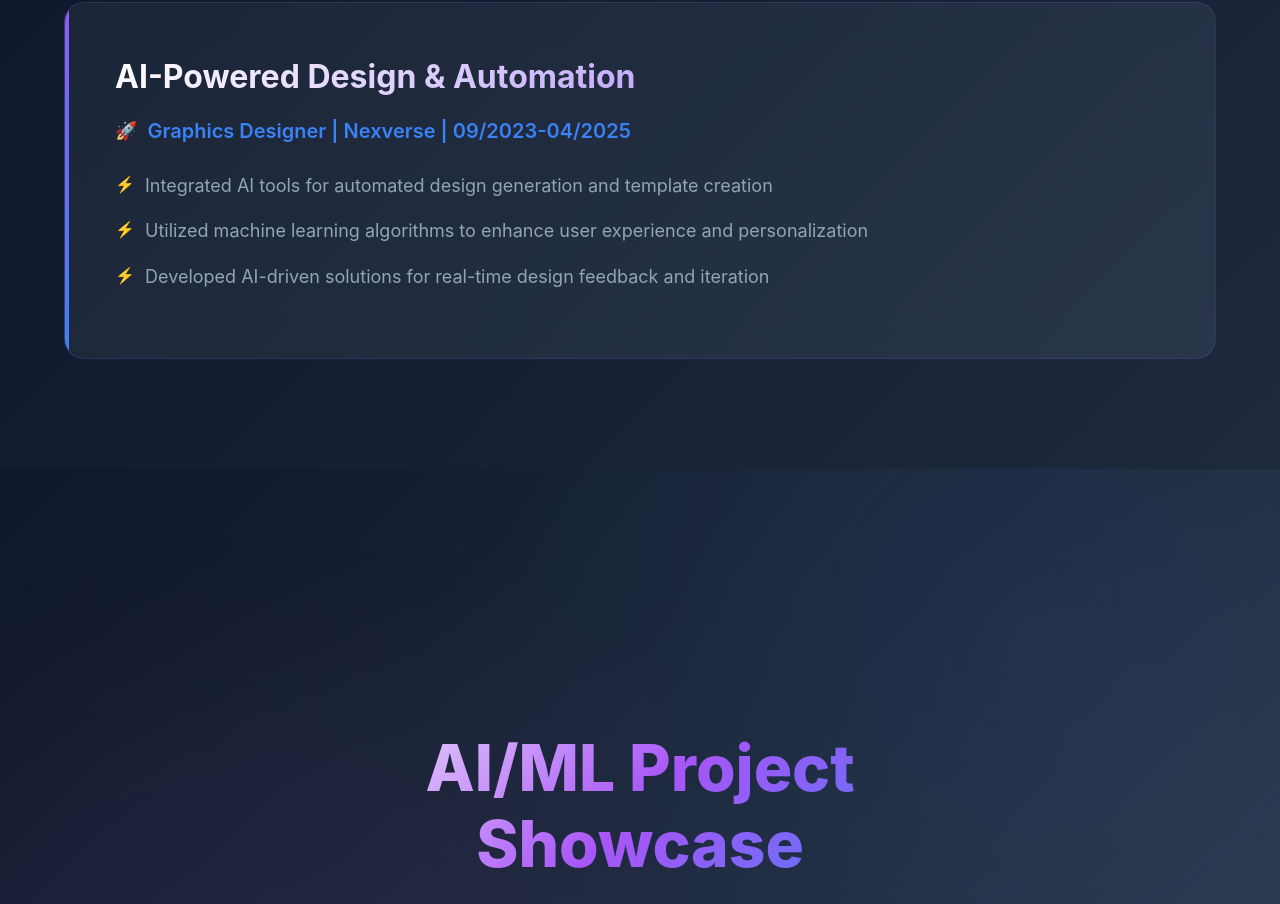
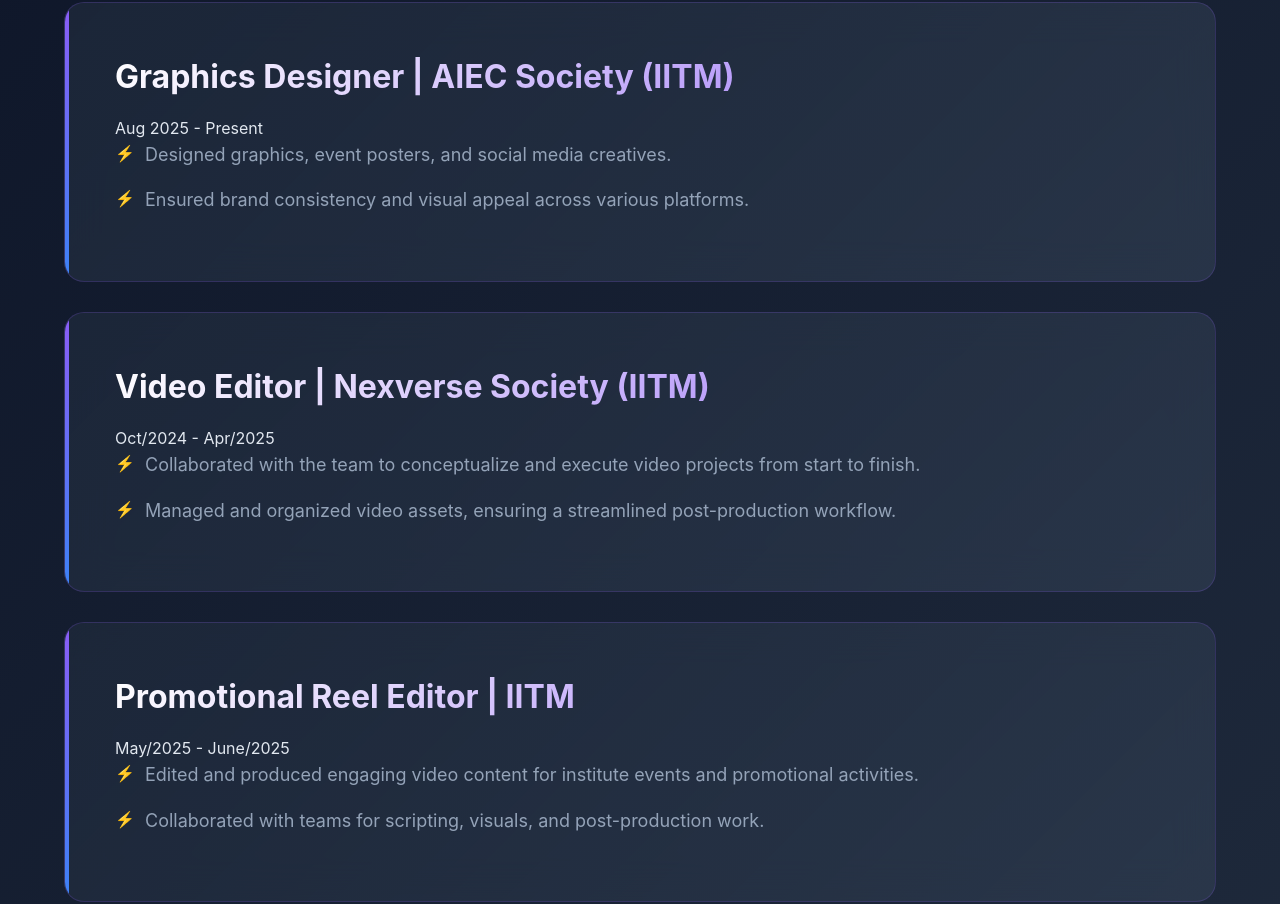
Before and after one commit to Mr-J12/MyPortfolio, a React (Vite) app: page / in a window 1280 px wide. Shown: the part 2979-3883 px from the top of the page. Built offline with nearby package versions, Linux system fonts and the light colour scheme.

Commit message:
and its done

```diff
--- a/src/components/About.tsx
+++ b/src/components/About.tsx
@@ -317,15 +317,36 @@
       <div id="text">
         <div id="reach1" className="experience-container">
 
+          <div className="experience-item">
+            <div className="experience-header">
+              <h2>Graphics Designer | AIEC Society (IITM)</h2>
+              <span>Aug 2025 - Present</span>
+            </div>
+            <ul>
+              <li>Designed graphics, event posters, and social media creatives.</li>
+              <li>Ensured brand consistency and visual appeal across various platforms.</li>
+            </ul>
+          </div>
 
           <div className="experience-item">
-            <h2>AI-Powered Design & Automation</h2>
-            <h3>Graphics Designer | Nexverse | 09/2023-04/2025</h3>
+            <div className="experience-header">
+              <h2>Video Editor | Nexverse Society (IITM)</h2>
+              <span>Oct/2024 - Apr/2025</span>
+            </div>
             <ul>
-              <li>Integrated AI tools for automated design generation and template creation</li>
-              <li>Utilized machine learning algorithms to enhance user experience and personalization</li>
-              <li>Developed AI-driven solutions for real-time design feedback and iteration</li>
+              <li>Collaborated with the team to conceptualize and execute video projects from start to finish.</li>
+              <li>Managed and organized video assets, ensuring a streamlined post-production workflow.</li>
+            </ul>
+          </div>
 
+          <div className="experience-item">
+            <div className="experience-header">
+              <h2>Promotional Reel Editor | IITM</h2>
+              <span>May/2025 - June/2025</span>
+            </div>
+            <ul>
+              <li>Edited and produced engaging video content for institute events and promotional activities.</li>
+              <li>Collaborated with teams for scripting, visuals, and post-production work.</li>
             </ul>
           </div>
         </div>
--- a/src/components/Projects.tsx
+++ b/src/components/Projects.tsx
@@ -212,7 +212,7 @@
 
         .project-item img {
           width: 450px;
-          height: 400px;
+          height: 440px;
           object-fit: cover;
           transition: transform 0.4s ease;
           z-index: 1;
@@ -485,11 +485,31 @@
         </div>
 
       <div className="project-item">
-          <img src="126.jpg" />
+        <img src="622.jpg" alt="Serenify Mental Healthcare Website" />
+        <div className="project-details">
+          <div className="project-status-live">Live</div>
+          <h2>Serenify [Mental Healthcare Website]</h2>
+          <p className="tech-stack">TypeScript • React • Node.js • Supabase</p>
+          <p className="description">
+            A safe and welcoming space to find the guidance and support you need on your journey to mental well-being. This comprehensive platform offers a wide range of features to support users on their journey to mental wellness, including personalized therapy sessions, mood tracking, and a supportive community.
+          </p>
+          <div className="project-links">
+            <a href="https://github.com/Mr-J12/Serenify" className="project-link github-link" target="_blank" rel="noopener noreferrer">
+              📂 GitHub
+            </a>
+            <a href="https://serenify-nine.vercel.app/" className="project-link live-link" target="_blank" rel="noopener noreferrer">
+                🚀 Live Link
+              </a>
+          </div>
+        </div>
+      </div>
+
+        <div className="project-item">
+          <img src="sms.jpg" />
           <div className="project-details">
             <div className="project-status-live">Live</div>
             <h2>TextGuard [SMS Spam Detection]</h2>
-            <p className="tech-stack">Scikit-learn • Python • Streamlit</p>
+            <p className="tech-stack">Scikit-learn • Python • Streamlit • Machine Learning</p>
             <p className="description">
               Sophisticated neural network model achieving 95% accuracy in spam detection using advanced NLP techniques.
               The system employs LSTM networks, word embeddings, and feature engineering to analyze message patterns.
@@ -508,19 +528,19 @@
         </div>
 
           <div className="project-item">
-        <img src="622.jpg" alt="Serenify Mental Healthcare Website" />
+          <img src="512.jpg" alt="Serenify Mental Healthcare Website" />
           <div className="project-details">
               <div className="project-status-live">Live</div>
-          <h2>Serenify [Mental Healthcare Website]</h2>
-          <p className="tech-stack">TypeScript • React • Node.js • Supabase</p>
+              <h2>Diamond Carat Prediction</h2>
+              <p className="tech-stack">Python • Streamlit • Machine Learning • Regression</p>
               <p className="description">
-            A safe and welcoming space to find the guidance and support you need on your journey to mental well-being. This comprehensive platform offers a wide range of features to support users on their journey to mental wellness, including personalized therapy sessions, mood tracking, and a supportive community.
+               A data-driven approach to valuing a diamond, this project utilizes a machine learning model to accurately predict carat weight. The model analyzes physical dimensions and key quality metrics to provide transparent and reliable predictions. It serves as a powerful tool for buyers and sellers, making the diamond valuation process more efficient and accessible.
               </p>
               <div className="project-links">
-            <a href="https://github.com/Mr-J12/Serenify" className="project-link github-link" target="_blank" rel="noopener noreferrer">
+                <a href="https://github.com/Mr-J12/DiamondCaratPrediction" className="project-link github-link" target="_blank" rel="noopener noreferrer">
               📂 GitHub
               </a>
-            <a href="https://serenify-nine.vercel.app/" className="project-link live-link" target="_blank" rel="noopener noreferrer">
+                <a href="https://diacarpredmod.streamlit.app/" className="project-link live-link" target="_blank" rel="noopener noreferrer">
                   🚀 Live Link
                 </a>
               </div>
```
Also changed, not shown: public/sms.jpg (added). Lines whose indentation alone changed are shown as unchanged.
